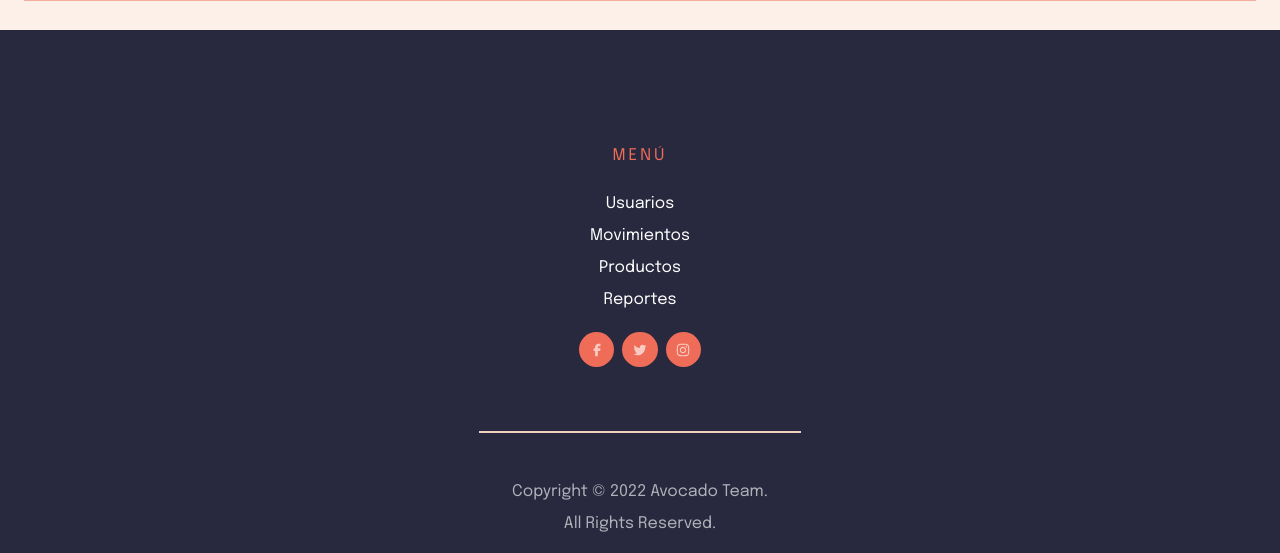
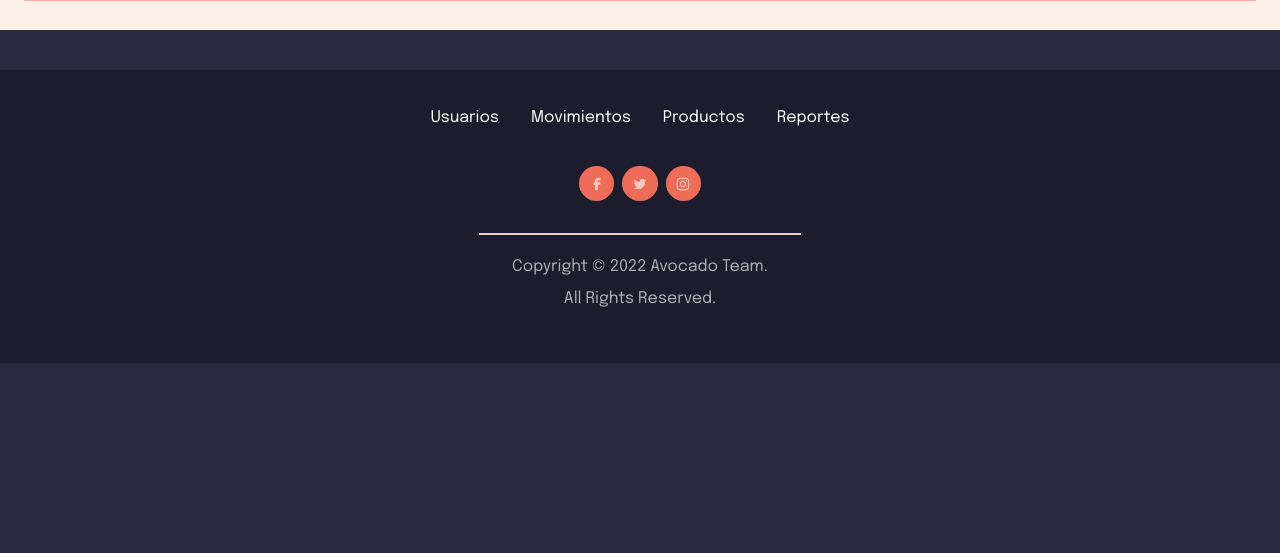
Before and after one commit to nijamaDev/Meminic, a React (Create React App) app in the folder client/: page /products/create in a window 1280 px wide. Shown: the part 947-1500 px from the top of the page. After the commit the page ends 1310 px from the top, so only its background shows below. Built offline with nearby package versions, Linux system fonts and the light colour scheme; no server answers.

Commit message:
landing responsive and uncompleteness

```diff
--- a/client/src/App.js
+++ b/client/src/App.js
@@ -13,7 +13,6 @@ import ProductReadTable from "./components/ProductReadTable/ProductReadTable";
 import UserSectionModal from "./components/UserSectionModal/UserSectionModal";
 import MovementBase from "./components/MovementBase/MovementBase";
 import "./index.css";
-import "./components/ModulesBox/ModulesBox.css";
 import UserContext from "./context/UserContext";
 import Auth0Hook from "./hooks/Auth0Hook";
 import { MenuItemsLogin } from "./components/Menu/MenuItemsLogin";
--- a/client/src/components/Banner/Banner.css
+++ b/client/src/components/Banner/Banner.css
@@ -4,7 +4,7 @@
 }
 
 .over__text {
-  font-family: "Montserrat", sans-serif;
+  font-family: 'Montserrat', sans-serif;
   position: absolute;
   top: 15vw;
   left: 5vw;
@@ -22,3 +22,20 @@
   width: 100%;
   opacity: 0.35;
 }
+
+@media screen and (min-width: 1000px) {
+  .banner__container {
+    width: 50%;
+    display: inline-flex;
+    vertical-align: top;
+  }
+  .p__home {
+    font-size: 5vw;
+  }
+  .img__home {
+    width: 130%;
+    position: relative;
+    left: -30%;
+    opacity: 0.35;
+  }
+}
--- a/client/src/components/Footer/Footer.css
+++ b/client/src/components/Footer/Footer.css
@@ -1,12 +1,17 @@
+.footer__div {
+  background-color: #1c1c2d;
+  margin-top: 2.5em;
+  padding-bottom: 1em;
+}
 .menu__title {
-  font-family: "Epilogue", sans-serif;
+  padding-top: 25px;
+  font-family: 'Epilogue', sans-serif;
   font-size: 1rem;
-  font-weight: normal;
+  font-weight: bold;
   line-height: 32px;
   letter-spacing: 3px;
   text-align: center;
   color: #ef6d58;
-  margin-top: 110px;
   text-transform: uppercase;
 }
 .menu__footer {
@@ -15,7 +20,7 @@
 
 .menu__footer li {
   list-style: none;
-  font-family: "Epilogue", sans-serif;
+  font-family: 'Epilogue', sans-serif;
   font-size: 1rem;
   font-weight: 400;
   line-height: 2rem;
@@ -28,11 +33,7 @@
 .menu__container__social {
   display: flex;
   justify-content: center;
-  margin-bottom: 4rem;
-}
-
-.menu__container__social a:nth-last-child(1) {
-  margin-right: 0;
+  margin-bottom: 2rem;
 }
 
 .menu__container__social a {
@@ -44,20 +45,40 @@
   display: flex;
 }
 
+.menu__container__social a:nth-last-child(1) {
+  margin-right: 0;
+}
 .menu__divider {
   border: 1px solid #f3d1bf;
   width: 20rem;
   display: block;
   margin-left: auto;
   margin-right: auto;
-  margin-bottom: 2.7rem;
+  margin-bottom: 1rem;
 }
 
 .menu__copyright {
-  font-family: "Epilogue", sans-serif;
+  font-family: 'Epilogue', sans-serif;
   color: #ffffffa3;
   font-weight: 400;
   font-size: 1rem;
   line-height: 2rem;
   text-align: center;
+  padding-bottom: 1em;
 }
+
+@media screen and (min-width: 1000px) {
+  .menu__title {
+    display: none;
+  }
+  .menu__footer {
+    padding: 1em;
+    display: flex;
+    justify-content: center;
+    margin-bottom: 0em;
+  }
+  .menu__footer li {
+    display: inline-block;
+    padding: 1em;
+  }
+}
--- a/client/src/components/Footer/Footer.js
+++ b/client/src/components/Footer/Footer.js
@@ -7,7 +7,7 @@ import { CgFacebook } from "react-icons/cg";
 
 const Footer = ({ menuItems }) => {
   return (
-    <div>
+    <div className="footer__div">
       <h1 className="menu__title"> Menú </h1>
       <Menu NameClass="menu__footer" Items={menuItems} />
       <div className="menu__container__social">
--- a/client/src/components/Header/Header.css
+++ b/client/src/components/Header/Header.css
@@ -29,7 +29,7 @@
 }
 
 .nav-menu {
-  font-family: "Epilogue", sans-serif;
+  font-family: 'Epilogue', sans-serif;
   background-color: #28293e;
   font-style: normal;
   font-weight: normal;
@@ -85,7 +85,8 @@
 }
 
 @media screen and(min-width:768px) {
-  /* .nav-menu {
+  .nav-menu {
+    left: 0%;
     display: grid;
     grid-template-columns: repeat(5, auto);
     grid-gap: 10px;
@@ -99,5 +100,5 @@
     background: #6d76f7;
     border-radius: 4px;
     transition: all 0.2s ease-out;
-  } */
+  }
 }
--- a/client/src/components/ModulesSection/ModuleSectionSeller.js
+++ b/client/src/components/ModulesSection/ModuleSectionSeller.js
@@ -1,7 +1,7 @@
 import React from "react";
 import ModuleBox from "../ModulesBox/ModulesBox";
-import "../ModulesBox/ModulesBox.css";
 import LogOut from "../LogOut/LogOut";
+import "./ModulesSection.css"
 
 const ModulesSectionSeller = ({ Modules }) => {
   return (
--- /dev/null
+++ b/client/src/components/ModulesSection/ModulesSection.css
@@ -0,0 +1 @@
+/* requires flexbox maybe */
--- a/client/src/components/ModulesSection/ModulesSectionAdmin.js
+++ b/client/src/components/ModulesSection/ModulesSectionAdmin.js
@@ -1,6 +1,7 @@
 import React from "react";
 import ModuleBox from "../ModulesBox/ModulesBox";
 import LogOut from "../LogOut/LogOut";
+import "./ModulesSection.css"
 
 const ModulesSectionAdmin = ({ Modules }) => {
   return (
--- a/client/src/components/ServicesBanner/ServicesBanner.css
+++ b/client/src/components/ServicesBanner/ServicesBanner.css
@@ -1,23 +1,27 @@
+.services__container {
+  font-family: 'Epilogue', sans-serif;
+  margin: auto 1.5em;
+  text-align: left;
+  color: white;
+}
+.services__title {
+  margin: 0;
+  font-family: 'Epilogue', sans-serif;
+  font-size: 1.2rem;
+  font-weight: normal;
+  line-height: 32px;
+  padding: 1em;
+  color: #ef6d58;
+}
 .services__icon {
   vertical-align: middle;
   margin-right: 1rem;
-  width: 2rem;
-}
-
-.services__title {
-  font-family: "Epilogue", sans-serif;
-  font-size: 1.2rem;
-  font-weight: normal;
-  line-height: 32px;
-  margin-left: 2rem;
-  color: #ef6d58;
-  margin-bottom: 30px;
+  width: rem;
 }
 
 .services__offered,
 .services__offered_text {
-  padding-top: 10px;
-  padding-bottom: 10px;
+  padding: 1em;
   font-style: normal;
   margin-left: 2rem;
   margin-right: 2rem;
@@ -27,15 +31,6 @@
 .services__offered_text {
   text-align: center;
   line-height: 32px;
-}
-.services__container {
-  font-family: "Epilogue", sans-serif;
-  margin: 0 auto;
-  margin-top: -1rem;
-  padding-top: 60px;
-  padding-bottom: 40px;
-  text-align: left;
-  color: white;
 }
 
 .services__text {
@@ -54,10 +49,39 @@
   background: none;
   border: 0;
   color: #ffffff;
-  font-family: "Epilogue", sans-serif;
+  font-family: 'Epilogue', sans-serif;
   font-size: 16px;
 }
 
 .services__button__contact:hover {
   text-decoration: underline;
 }
+
+@media screen and (min-width: 1000px) {
+  .services__container {
+    width: 50%;
+    padding: 0;
+    margin: 0;
+    display: inline-block;
+    justify-content: center;
+  }
+  .services__text {
+    display: inline-flex;
+    margin: 0;
+    margin-bottom: 1em;
+    margin-left: 2.5%;
+    margin-right: 2.5%;
+    text-align: center;
+  }
+  .services__offered_text {
+    margin: 1.5em;
+    text-align: center;
+  }
+  .services__offered__div {
+    display: flex;
+    margin: 0;
+    margin-left: 1em;
+    text-align: center;
+    justify-content: center;
+  }
+}
--- a/client/src/components/ServicesBanner/ServicesBanner.js
+++ b/client/src/components/ServicesBanner/ServicesBanner.js
@@ -18,6 +18,7 @@ const ServicesBanner = () => {
         {" "}
         ¿Qué ofrecemos?{" "}
       </h3>
+      <div className="services__offered__div">
         {ServicesItems.map((item, index) => {
           return (
             <p className={item.servicesClass} key={index}>
@@ -27,6 +28,7 @@ const ServicesBanner = () => {
             </p>
           );
         })}
+      </div>
       <h3 className="services__offered_text">
         ¿Estas interesado en trabajar con nosotros? Regístrate para empezar
       </h3>
```
Lines whose indentation alone changed are shown as unchanged.
